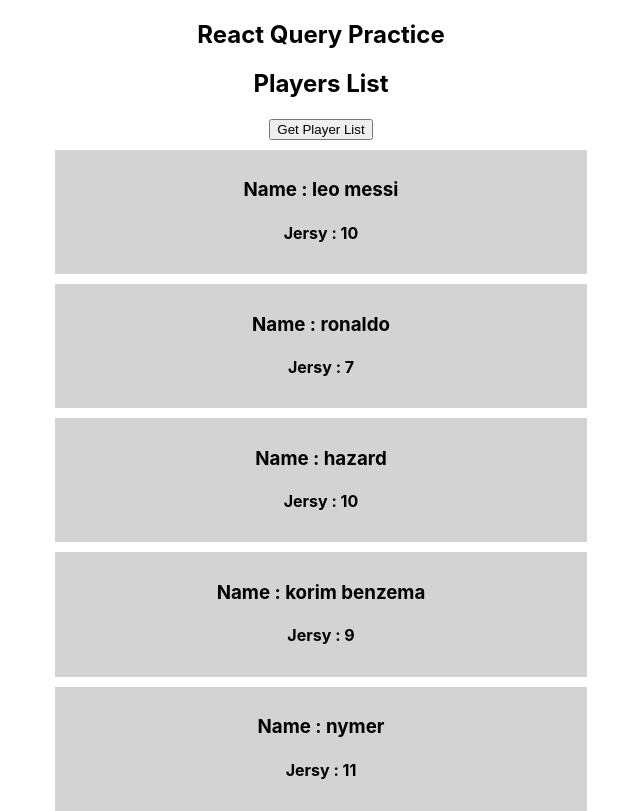
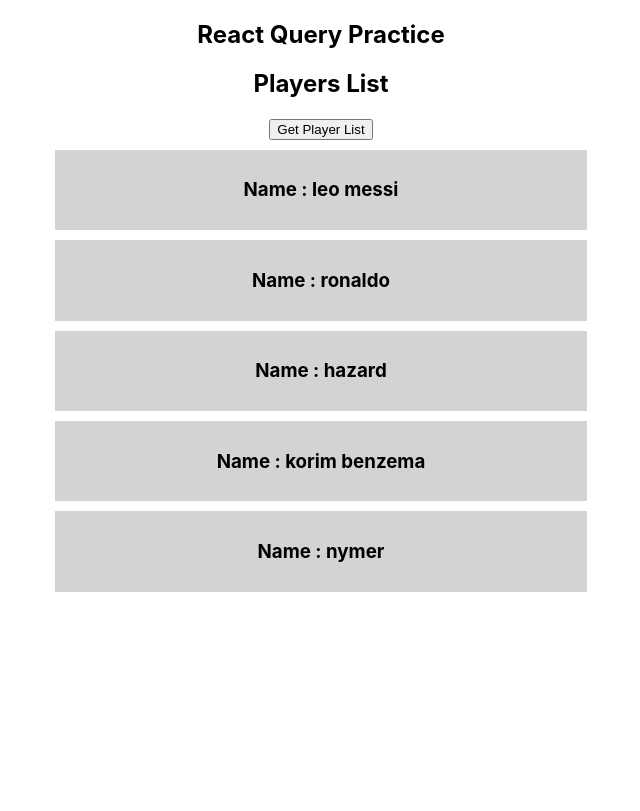
Before and after one commit to Mohimenol-Islam-Munna/React-Query, a React (Create React App) app in the folder react-query-complete/: page / in a window 1280 px wide. Both pictures are taken after a click on the button "Get Player List". Shown: the whole page, without its empty margins (319-959 px from the left). Built offline with nearby package versions, Linux system fonts and the light colour scheme; data requests are answered from the project's data file.

Commit message:
data transformation

```diff
--- a/react-query-complete/src/components/Players.js
+++ b/react-query-complete/src/components/Players.js
@@ -47,6 +47,13 @@ const Players = () => {
       // enabled true or false. when its value is false then it's initial call in component render or mount is paused.
       // Then we call this by button click. Default value is true .
       enabled: false,
+
+      select: (data) => {
+        const playerName = data?.data.map((player) => player.name);
+        console.log("playerName ::", playerName);
+        return playerName;
+      },
+
       onSuccess: (data) => {
         console.log("data fetch successful ::", data);
       },
@@ -56,7 +63,7 @@ const Players = () => {
     }
   );
 
-  console.log("isLoading ::::: isFetching", isLoading, ":::::", isFetching);
+  console.log("isLoading ::::: data", data);
 
   if (isLoading) {
     return <h2>Loading...</h2>;
@@ -71,7 +78,7 @@ const Players = () => {
     <div>
       <h2>Players List</h2>
       <button onClick={refetch}>Get Player List</button>
-      {data?.data.map((player) => (
+      {/* {data?.data.map((player) => (
         <div
           key={player.id}
           style={{
@@ -84,7 +91,22 @@ const Players = () => {
           <h3>Name : {player.name}</h3>
           <h4>Jersy : {player.jersy}</h4>
         </div>
-      ))}
+      ))} */}
+
+      {data &&
+        data.map((playerName, index) => (
+          <div
+            key={index}
+            style={{
+              width: "40%",
+              padding: "10px",
+              backgroundColor: "lightgray",
+              margin: "10px auto 0px",
+            }}
+          >
+            <h3>Name : {playerName}</h3>
+          </div>
+        ))}
     </div>
   );
 };
```
